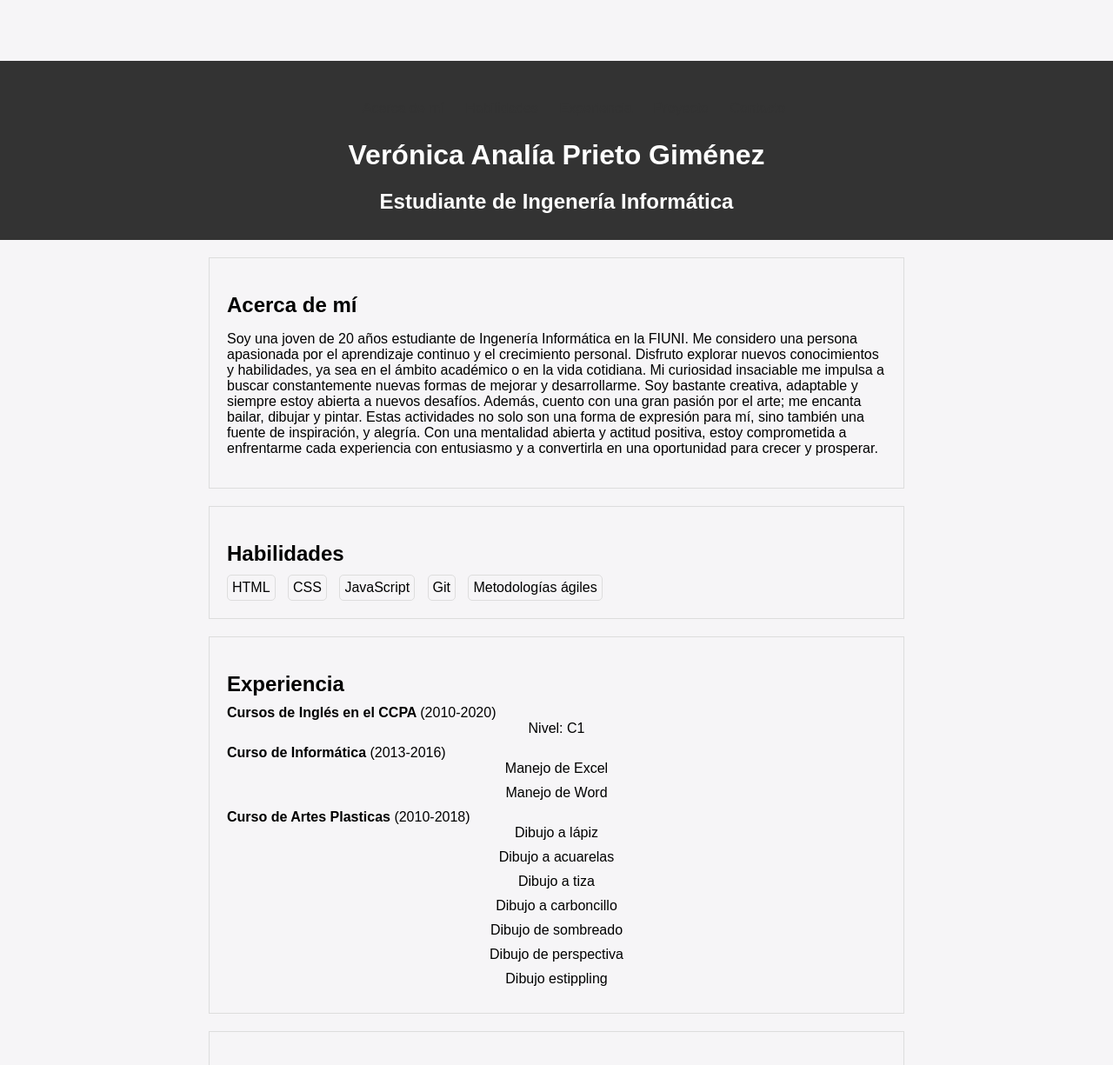
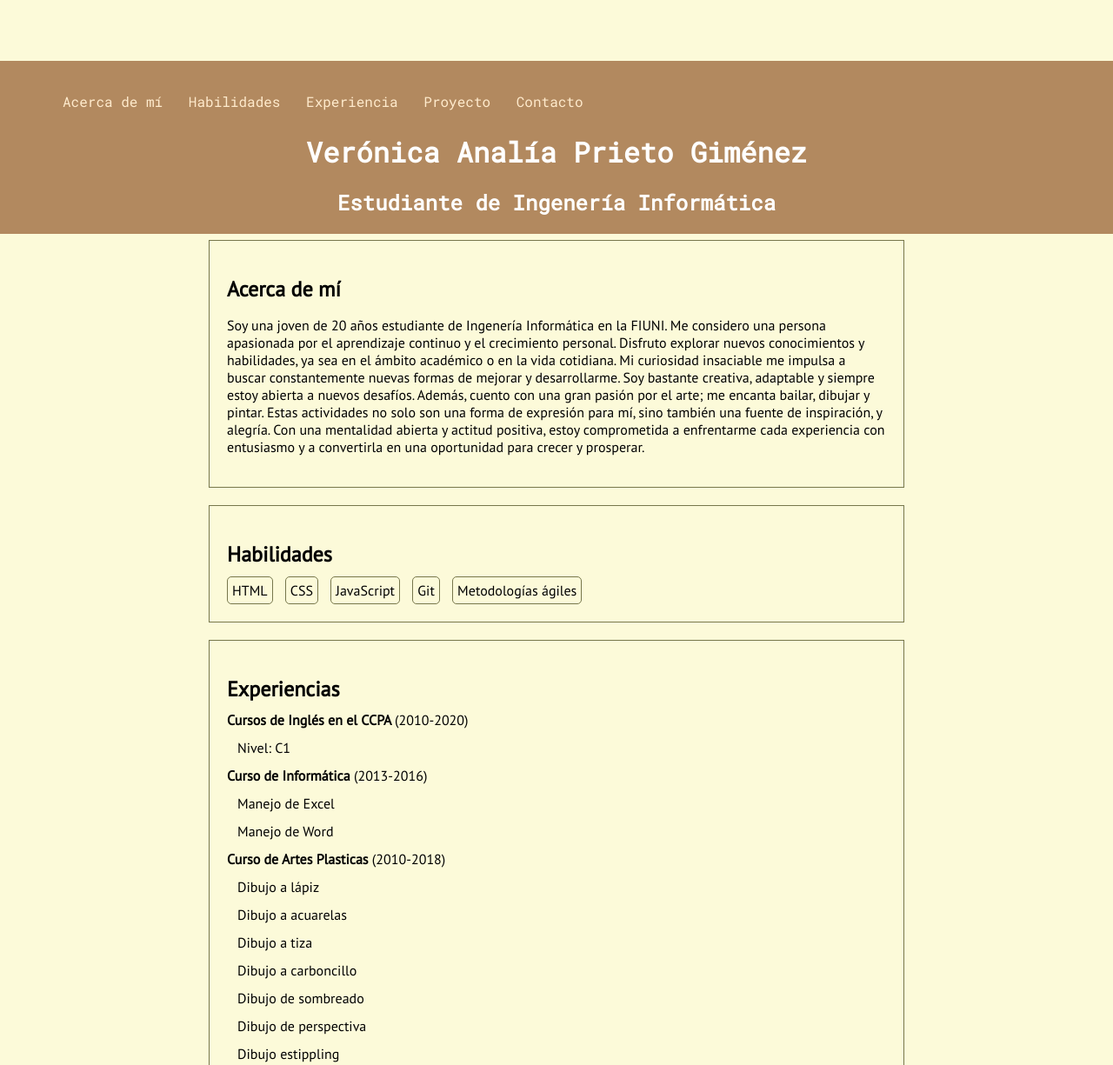
Before and after one commit to VeronicaPrieto/Portafolio.github.io, a plain HTML site: page index.html in a window 1280 px wide. Shown: the top 1225 px of the page at 87% size. Drawn offline with Linux system fonts and the light colour scheme; a web font is replaced by a local one.

Commit message:
Add files via upload

```diff
--- a/index.html
+++ b/index.html
@@ -10,7 +10,7 @@
             <ul>
                 <a href="#acerca-de-mi">Acerca de mí</a>
                 <a href="#habilidades">Habilidades</a>
-                <a href="#experiencia">Experiencia</a>
+                <a href="#experiencias">Experiencia</a>
                 <a href="#proyectos">Proyecto</a>
                 <a href="#contacto">Contacto</a>
             </ul>
@@ -42,8 +42,8 @@
                 <li>Metodologías ágiles</li>
             </ul>
         </section>
-        <section id="experiencia">
-            <h2>Experiencia</h2>
+        <section id="experiencias">
+            <h2>Experiencias</h2>
             <ul>
                 <li>
                     <b>Cursos de Inglés en el CCPA </b>(2010-2020)
@@ -76,13 +76,9 @@
             <h2>Proyectos</h2>
             <ul>
                 <li>
-                    <a href="htpps://www.nytimes.com/games/wordle/index.html">Clon de Wordle</a>
+                    <a href="https://www.nytimes.com/games/wordle/index.html">Clon de Wordle</a>
                     <p>El objetivo de Wordle es adivinar una palabra oculta de cinco letras en seis intentos o menos. Los jugadores escriben palabras de cinco letras en el juego y envían sus respuestas.
                         Después de cada intento, el juego proporciona pistas basadas en la precisión de las letras ingresadas.</p>
-                </li>
-                <li>
-                    <a href="htpps://www.nytimes.com/games/wordle/index.html">Proyecto 2</a>
-                    <p>Descripción del proyecto 2</p>
                 </li>
             </ul>
         </section>
@@ -112,5 +108,4 @@
         <p>Copyright &copy; 2024</p>
     </footer>
 </body>
-
 </html>
--- a/style.css
+++ b/style.css
@@ -1,18 +1,20 @@
-@import url("https://fonts.googleapis.com/css?family=Monserrat:400,800");
+@import url("https://fonts.googleapis.com/css?family=Roboto Mono");
+@import url("https://fonts.googleapis.com/css?family=PT Sans");
 
 body{
-    background: #f6f5f7;
-    font-family: 'Monserrat',sans-serif;
+    background: #f0e10927;
+    font-family: 'PT Sans';
     margin: 0;
     scroll-behavior:smooth;
     padding-top:70px;
 }
 header{
-    background-color:#333;
+    font-family: 'Roboto Mono';
+    background-color:#a06c41cb;
     color:#fff;
     text-align:center;
-    padding:20px;
-    margin-bottom:20px;
+    padding:10px;
+    margin-bottom:7px;
 }
 h1{
     margin-top:0;
@@ -23,17 +25,17 @@ h2{
 nav{
     list-style:none;
     padding:0;
-    margin:0;
-    text-align:center;
+    margin:12px;
+    text-align:justify;
 }
 nav a{
     text-decoration:none;
-    color:#333;
+    color:blanchedalmond;
     padding:10px;
     display:inline-block;
 }
 nav a:hover{
-    background-color:#ddd;
+    background-color:#77774c;
 }
 main{
     max-width:800px;
@@ -41,90 +43,111 @@ main{
 }
 section{
     padding:20px;
-    border:1px solid #ddd;
+    border:1px solid #77774c;
     margin-bottom:20px;
 }
 #acerca-de-mi p{
     text-align: justify;
 }
-#habilidades ul{
-    list-style:none;
-    padding:0;
-    margin:0;
+#habilidades ul {
+    list-style: none;
+    padding: 0;
+    margin: 0;
 }
-#habilidades ul li{
-display:inline-block;
-padding:5px;
-border:1px solid #ddd;
-border-radius:5px;
-margin-right:10px;
+
+#habilidades ul li {
+    display: inline-block;
+    padding: 5px;
+    border: 1px solid #77774c;
+    border-radius: 5px;
+    margin-right: 10px;
 }
-#experiencia ul{
+
+
+#experiencias ul {
     list-style: none;
-    padding:0;
-    margin:0;
+    padding: 0;
+    margin: 0;
 }
-#experiencia ul li{
-    margin-bottom:10px;
+
+#experiencias ul li {
+    margin-bottom: 10px;
 }
-#experiencia ul li strong{
-    font-weight:bold;
+
+#experiencias ul li strong {
+    font-weight: bold;
 }
-#proyectos ul{
-    list-style:none;
-    padding:0;
-    margin:0;
+#proyectos ul {
+    list-style: none;
+    padding: 0;
+    margin: 0;
 }
-#proyectos ul li{
-    margin-bottom:10px;
+
+#proyectos ul li {
+    margin-bottom: 10px;
 }
-#proyectos ul li a{
-    text-decoration:none;
-    color:#333;
+
+#proyectos ul li a {
+    text-decoration: none;
+    color: #333;
 }
-#proyecto ul li a:hover{
-    text-decoration:underline;
+
+#proyectos ul li a:hover {
+    text-decoration: underline;
 }
-#contacto form{
-    margin:0 auto;
-    width:500px;
+
+#contacto ul li{
+    margin:12px;
+    text-align:justify;
 }
+#contacto form {
+    margin: 0 auto;
+    width: 500px;
+}
+
 #contacto form input,
-#contacto form textarea{
-    width:100%;
-    padding:10px;
-    margin-bottom:10px;
-    border:1px solid #ddd;
+#contacto form textarea {
+    width: 100%;
+    padding: 10px;
+    margin-bottom: 10px;
+    border: 1px solid #ddd;
 }
-#contacto form textarea{
-    height:100px;
+
+#contacto form textarea {
+    height: 100px;
 }
-#contacto form input[type="submit"]{
+
+#contacto form input[type="submit"] {
     background-color: #333;
-    color:#fff;
-    border:none;
-    cursor:pointer;
+    color: #fff;
+    border: none;
+    cursor: pointer;
 }
-.menu-fijo{
-    position:fixed;
+
+.menu-fijo {
+    position: fixed;
     top: 0;
     left: 0;
-    width:100%;
-    z-index:10;
-    transition:all 0.3s ease-in-out;
+    width: 100%;
+    z-index: 10;
+    transition: all 0.3s ease-in-out;
 }
-.menu-fijo.fijo{
-    background-color:#fff;
-    box-shadow: 0 0 5px rgba(0,0,0,0.1);
+
+.menu-fijo.fijo {
+    background-color: #0a0000;
+    box-shadow: 0 0 5px rgba(17, 0, 0, 0.425);
 }
-.animacion-titulo{
-    animation:aparecer 3s ease-in-out;
+
+.animacion-titulo {
+    animation: aparecer 3s ease-in-out;
 }
-@keyframes aparecer{
-    from{
-        opacity:0;
+
+@keyframes aparecer {
+    from {
+        opacity: 0;
     }
-    to{
-        opacity:1;
+
+    to {
+        opacity: 1;
     }
 }
```
